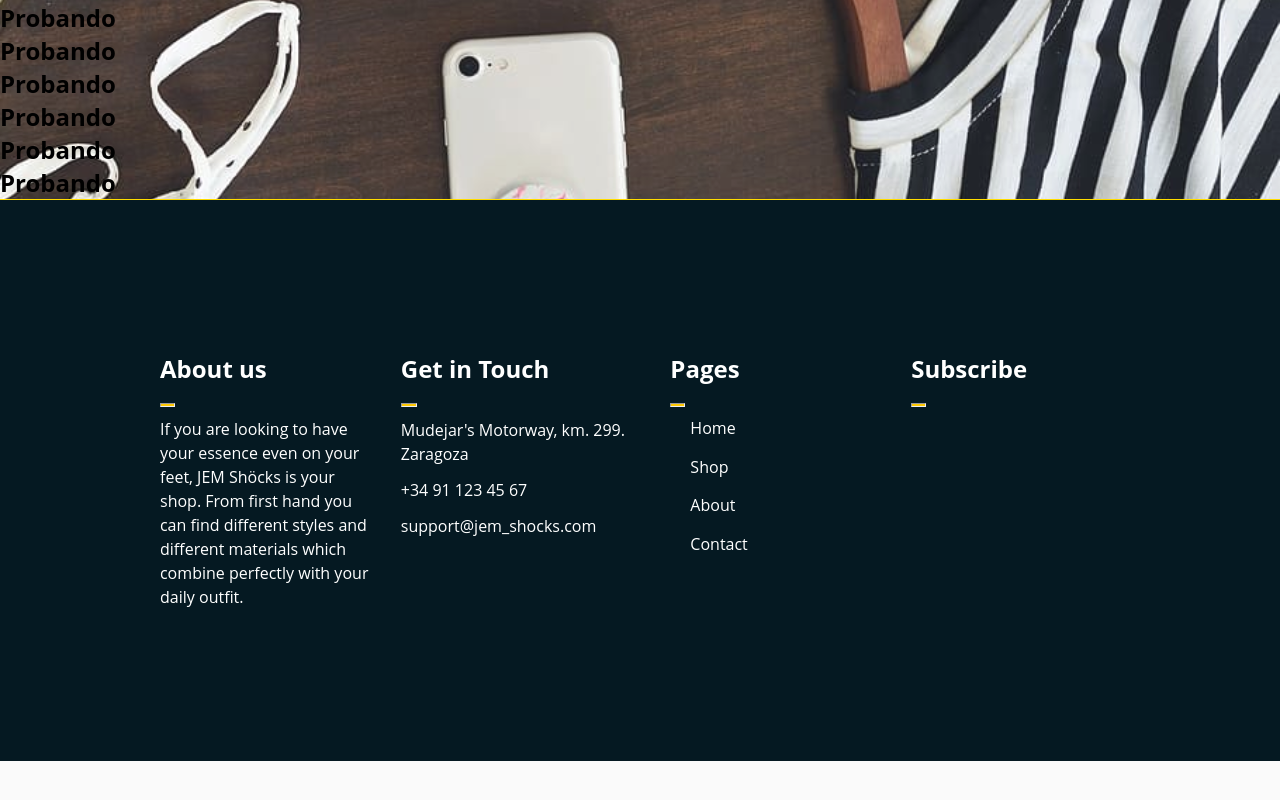
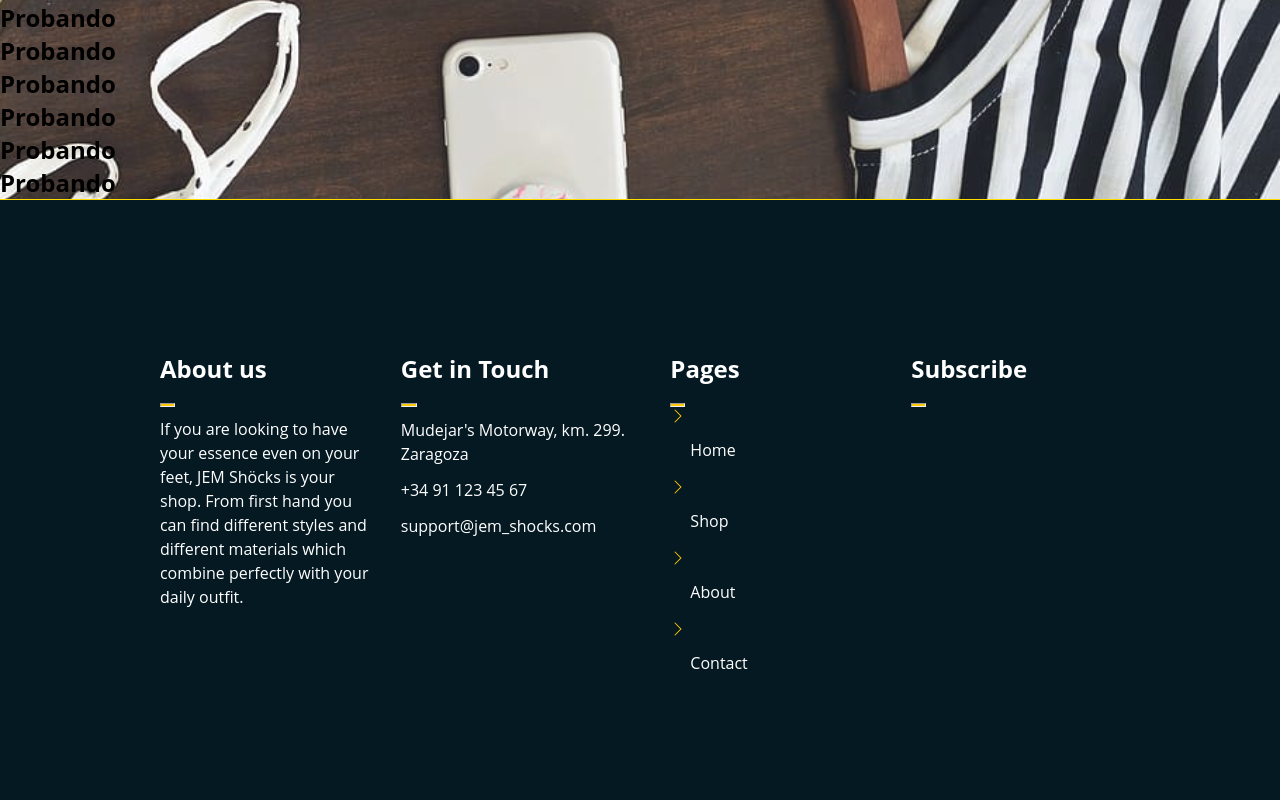
Before and after one commit to Yorrryiii/JEM_Shocks, a React (Create React App) app in the folder jem_shocks/: page /JEM_SHOCKS in a window 1280 px wide. Shown: the part 366-1166 px from the top of the page. Before the commit the page ends 1127 px from the top, so only its background shows below. Built offline with nearby package versions, Linux system fonts and the light colour scheme; a web font is replaced by a local one.

Commit message:
no message

```diff
--- a/jem_shocks/src/components/Contact.jsx
+++ b/jem_shocks/src/components/Contact.jsx
@@ -46,7 +46,7 @@ export class Contact extends Component {
                             </form>
                         </div>
                     </div>
-                    {/* div que engloba la columna de otros dats de interés */}
+                    {/* div que engloba la columna de otros datos de interés */}
                     <div id='datos'>
                         <div id='InformacionAdicional'>
                             <svg xmlns="http://www.w3.org/2000/svg" width="20" height="20" fill="currentColor" class="bi bi-pin-map-fill" viewBox="0 0 16 16">
--- a/jem_shocks/src/components/Footer.jsx
+++ b/jem_shocks/src/components/Footer.jsx
@@ -2,9 +2,9 @@ import React, { Component } from 'react'
 import { Link } from 'react-router-dom';
 import './styles/Footer.css';
 
-export class Footer extends Component{
-    render(){
-        return(
+export class Footer extends Component {
+    render() {
+        return (
             <div id='footer'>
                 <table id='container'>
                     <tr>
@@ -26,9 +26,21 @@ export class Footer extends Component{
                         <td id='Pages'>
                             <h2>Pages</h2>
                             <hr />
+                            <svg xmlns="http://www.w3.org/2000/svg" width="16" height="16" fill="currentColor" class="bi bi-chevron-right" viewBox="0 0 16 16">
+                                <path fill-rule="evenodd" d="M4.646 1.646a.5.5 0 0 1 .708 0l6 6a.5.5 0 0 1 0 .708l-6 6a.5.5 0 0 1-.708-.708L10.293 8 4.646 2.354a.5.5 0 0 1 0-.708z" />
+                            </svg>
                             <li>Home</li>
+                            <svg xmlns="http://www.w3.org/2000/svg" width="16" height="16" fill="currentColor" class="bi bi-chevron-right" viewBox="0 0 16 16">
+                                <path fill-rule="evenodd" d="M4.646 1.646a.5.5 0 0 1 .708 0l6 6a.5.5 0 0 1 0 .708l-6 6a.5.5 0 0 1-.708-.708L10.293 8 4.646 2.354a.5.5 0 0 1 0-.708z" />
+                            </svg>
                             <li>Shop</li>
+                            <svg xmlns="http://www.w3.org/2000/svg" width="16" height="16" fill="currentColor" class="bi bi-chevron-right" viewBox="0 0 16 16">
+                                <path fill-rule="evenodd" d="M4.646 1.646a.5.5 0 0 1 .708 0l6 6a.5.5 0 0 1 0 .708l-6 6a.5.5 0 0 1-.708-.708L10.293 8 4.646 2.354a.5.5 0 0 1 0-.708z" />
+                            </svg>
                             <li>About</li>
+                            <svg xmlns="http://www.w3.org/2000/svg" width="16" height="16" fill="currentColor" class="bi bi-chevron-right" viewBox="0 0 16 16">
+                                <path fill-rule="evenodd" d="M4.646 1.646a.5.5 0 0 1 .708 0l6 6a.5.5 0 0 1 0 .708l-6 6a.5.5 0 0 1-.708-.708L10.293 8 4.646 2.354a.5.5 0 0 1 0-.708z" />
+                            </svg>
                             <li>Contact</li>
                         </td>
                         <td id='Subscribe'>
--- a/jem_shocks/src/components/styles/Contact.css
+++ b/jem_shocks/src/components/styles/Contact.css
@@ -119,7 +119,7 @@ input[type="submit"] {
 }
 
 
-/* FIND OUR LOCALIZATION */
+/* FIND OUR LOCATION */
 #FindLocation{
     height: 262px;
     background-color: #051922;
--- a/jem_shocks/src/components/styles/Footer.css
+++ b/jem_shocks/src/components/styles/Footer.css
@@ -50,6 +50,10 @@
     list-style: none;
 }
 
+#footer svg{
+    fill: #ffc800;
+}
+
 
 /* #footer p{
     /* Alineamos el texto al centro de la pantalla
```
